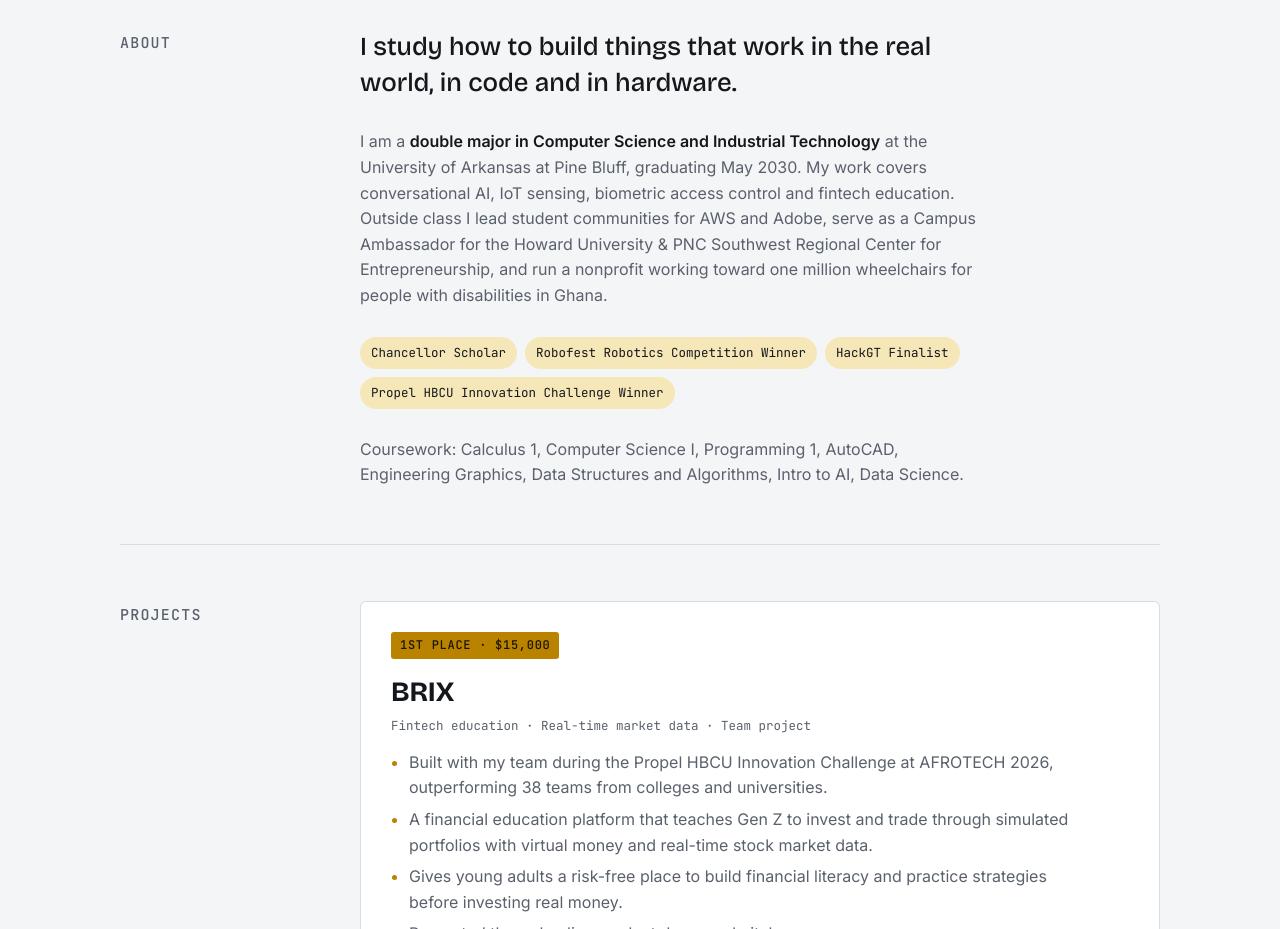
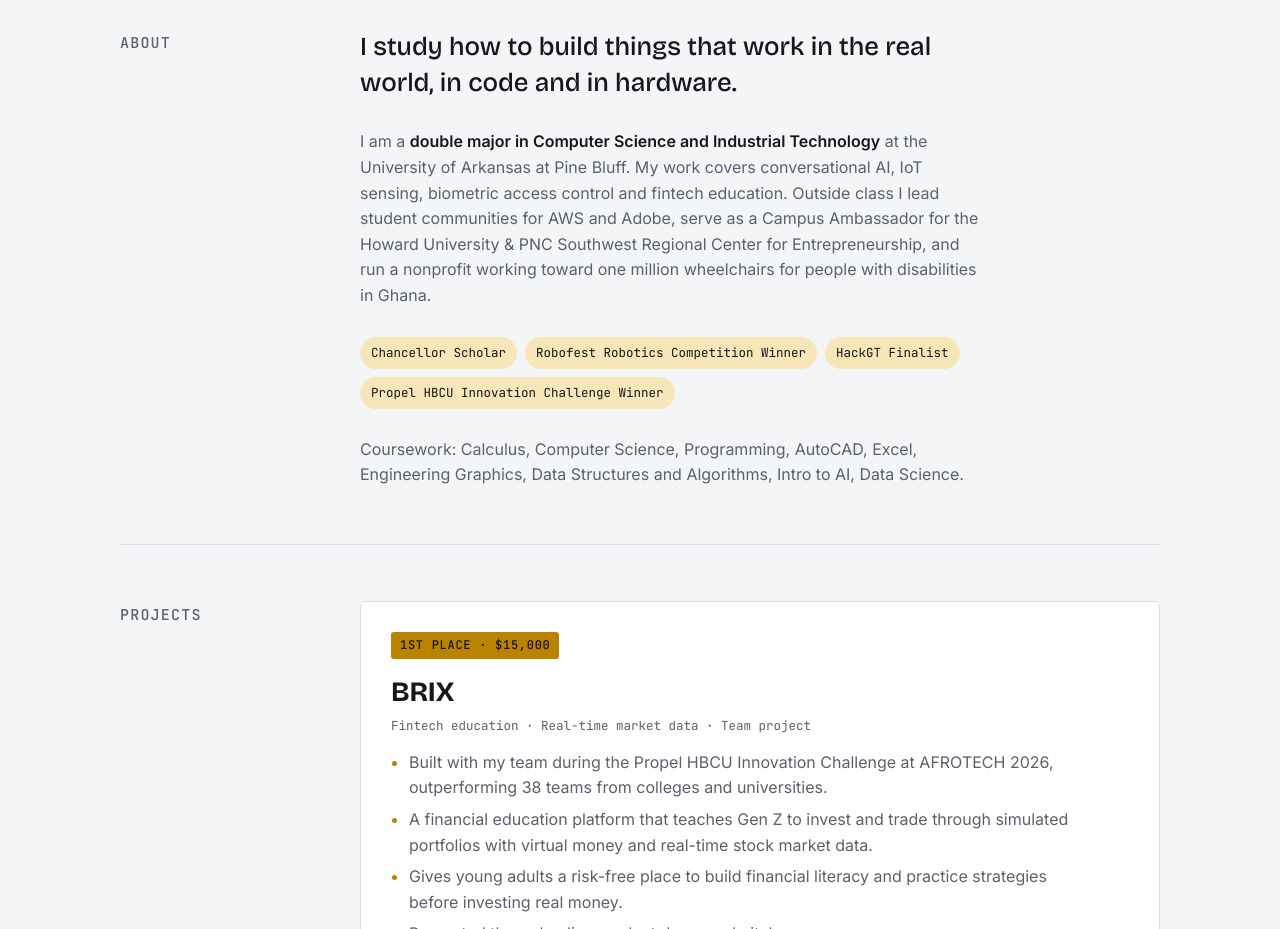
Before and after one commit to Tehsla/Portfolio, a plain HTML site: page index.html in a window 1280 px wide. Shown: the part 860-1789 px from the top of the page. Drawn offline with nearby package versions, Linux system fonts and the light colour scheme.

Commit message:
Update coursework descriptions in About section
Removed '1' from 'Calculus 1' and simplified course names.

```diff
--- a/index.html
+++ b/index.html
@@ -176,14 +176,14 @@ footer { padding-top: 28px; color: var(--muted); font-size: 14px; display: flex;
       <h2>About</h2>
       <div class="body">
         <p class="lede">I study how to build things that work in the real world, in code and in hardware.</p>
-        <p class="prose">I am a <b>double major in Computer Science and Industrial Technology</b> at the University of Arkansas at Pine Bluff, graduating May 2030. My work covers conversational AI, IoT sensing, biometric access control and fintech education. Outside class I lead student communities for AWS and Adobe, serve as a Campus Ambassador for the Howard University &amp; PNC Southwest Regional Center for Entrepreneurship, and run a nonprofit working toward one million wheelchairs for people with disabilities in Ghana.</p>
+        <p class="prose">I am a <b>double major in Computer Science and Industrial Technology</b> at the University of Arkansas at Pine Bluff. My work covers conversational AI, IoT sensing, biometric access control and fintech education. Outside class I lead student communities for AWS and Adobe, serve as a Campus Ambassador for the Howard University &amp; PNC Southwest Regional Center for Entrepreneurship, and run a nonprofit working toward one million wheelchairs for people with disabilities in Ghana.</p>
         <div class="pill-row">
           <span class="pill gold">Chancellor Scholar</span>
           <span class="pill gold">Robofest Robotics Competition Winner</span>
           <span class="pill gold">HackGT Finalist</span>
           <span class="pill gold">Propel HBCU Innovation Challenge Winner</span>
         </div>
-        <p class="prose">Coursework: Calculus 1, Computer Science I, Programming 1, AutoCAD, Engineering Graphics, Data Structures and Algorithms, Intro to AI, Data Science.</p>
+        <p class="prose">Coursework: Calculus, Computer Science, Programming, AutoCAD, Excel, Engineering Graphics, Data Structures and Algorithms, Intro to AI, Data Science.</p>
       </div>
     </section>
 
```
